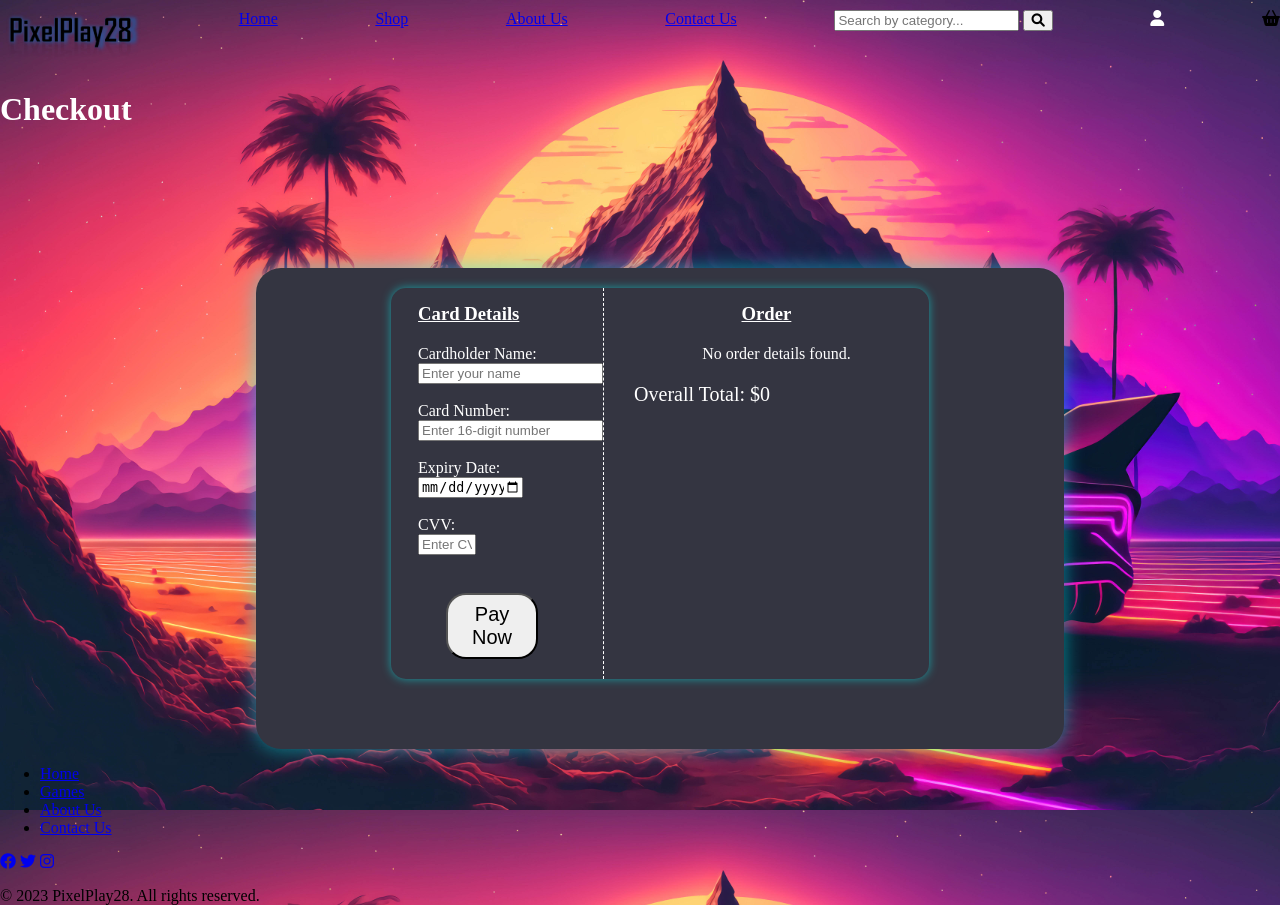
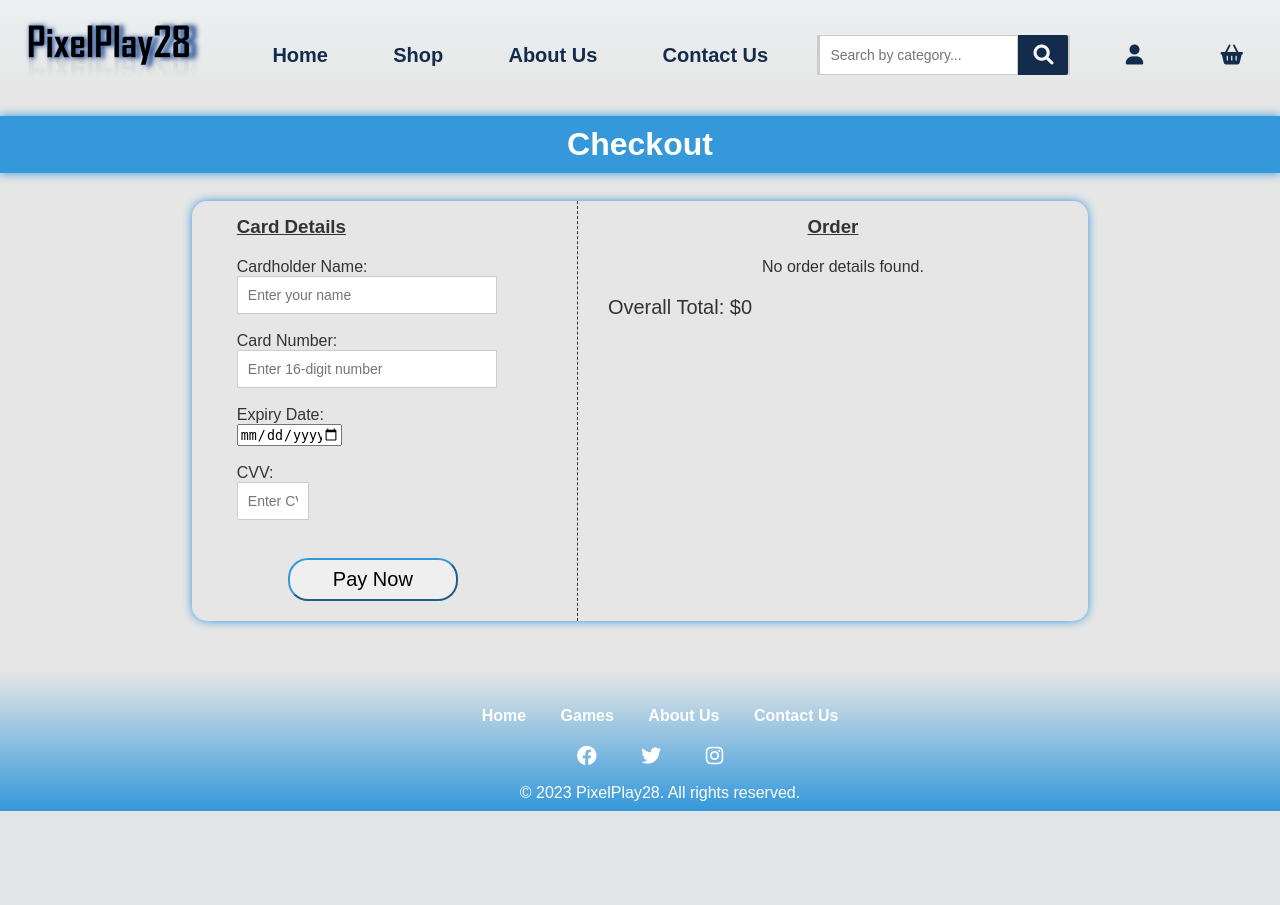
Before and after one commit to Laurynlau/Team28GitHub, a PHP site: page /payForm.php in a window 1280 px wide. After the commit the page ends 811 px from the top, so only its background shows below. Run offline with PHP 8.4, Linux system fonts and the light colour scheme; data that the repository does not hold is empty.

Commit message:
Update payFormStyle.css
Updates:
New Style sheet for the new style of pages

```diff
--- a/payFormStyle.css
+++ b/payFormStyle.css
@@ -1,63 +1,142 @@
+/* All heading styles*/
+body {
+    font-family: Arial, sans-serif;
+    margin: 0;
+    padding: 0;
+    background-color: #e6e6e6;
+    color: #333;
+    width: 100%;
+    overflow-x: hidden;
+  }
+
 nav {
-    width: 100%;
-    height: 60px;
-    top: 0;
-    margin-top: 10px;
+    background: linear-gradient(to bottom,#ecf0f1, #e6e6e6);
+    padding-top: 15px;
+    padding-left: 15px;
+    padding-right: 15px;
+    text-align: center;
     display: flex;
     justify-content: space-between;
-
+    align-items: center;
+    flex-wrap: wrap;
   }
 
-nav ul {
-    display: flex;
-    list-style: none;
+  nav a {
+    color: #142c4b;
+    text-decoration: none;
+    padding: 14px 16px;
+    display: inline-block;
+    white-space: nowrap; /* Prevent text from wrapping */
+    font-weight: bold;
+    font-size: 20px;
   }
 
-.nav-section{
-  display: flex;
+nav a:hover {
+    background: linear-gradient(to bottom, #e6e6e6, #3498db); /* Gradient from off-white to primary color */
+    color: #ffffff;
   }
 
-nav ul li a {
-    color: rgb(255, 255, 255);
-    line-height: 60px;
-    padding: 0 20px;
-    font-size: 15px;
-    text-decoration: none;
-    border-radius: 7px;
-    margin-right:10px;
+.dropdown {
     display: inline-block;
   }
 
-nav ul li a:hover {
-    background-color: rgb(0, 255, 255);
+.dropdown-content {
+    color: #6f8695;
+    display: none;
+    position: absolute;
+    background-color:#ffffff;
+    box-shadow: 0 8px 16px #f9f9f9;
+    z-index: 1;
+    text-align: left;
+    font-weight: normal;
   }
 
-body {
-    background-image: url("sportscar.jpg");
-    background-size: cover;
-    height: 100vh;
-    margin: 0;
+.dropdown:hover .dropdown-content {
+    display: block;
   }
 
-div {
-    color: rgb(255, 255, 255);
+.search-container {
+    display: flex;
+    justify-content: center;
+    background-color: #cccccc;
+    box-shadow: 0 2px 5px #cccccc(0, 0, 0, 0.1);
+    transition: border-color 0.3s ease;
   }
 
-.page-container {
-    background-color: #343541;
-    width:60%;
-    margin-left: 20%;
-    padding: 20px;
-    margin-top: 100px;
-    border-radius: 25px;
-    box-shadow: 0 0 20px rgba(0, 255, 255, 0.5);
+input[type="text"] {
+    width: 70%;
+    padding: 10px;
+    border: 1px solid #cccccc;
+    border-radius: 2px 0 0 2px;
+    outline: none;
+    transition: border-color 0.3s ease;
+    font-size: 14px;
+  }
+
+input[type="text"]:focus {
+    border-color: #2c5393;
+  }
+
+.search-icon {
+    font-size: 20px;
+    color: #f9f9f9;
+  }
+
+.search-btn {
+    padding: 10px 15px;
+    background-color: #142c4b;
+    border: none;
+    border-radius: 0 2px 2px 0;
+    cursor: pointer;
+    color: #f9f9f9;
+  }
+
+.icon {
+    color: #142c4b;
+    font-size: 20px;
+    margin: 0 10px;
+    padding: 12px;
+  }
+
+.icon:hover{
+    background: linear-gradient(to bottom, #e6e6e6, #3498db);
+    color: #ffffff;
+  }
+
+.logo {
+    max-width: 45%;
+    margin-right: 20px;
+    height: 80px;
+  }
+
+.dropdown-content a {
+    font-weight:lighter ;
+    font-size: 18px;
+    color: #142c4b;
+  }
+
+
+/* body styles*/
+.hero-section {
+    position: relative;
+    width: 100%;
+    overflow: hidden;
     text-align: center;
   }
 
+ .page-title {
+    margin-bottom: 10px;
+    background-color: #3498db;
+    color: #ffffff;
+    padding: 10px 0;
+    box-shadow: 0 0 10px #3498db;
+  }
+
+/* All form styles*/
 .form-container{
   width:70%;
   display: flex;
-  box-shadow: 0 0 10px rgba(0, 255, 255, 0.5);
+  box-shadow: 0 0 10px #3498db;
   border-radius: 15px;
   margin-left:15%;
   margin-bottom: 50px;
@@ -68,13 +147,14 @@ div {
   padding:8px;
   font-size: 20px;
   border-radius: 20px;
+  border-color: #3498db;
   margin-top: 20px;
   margin-left: 15%;
   margin-bottom: 20px;
 }
 
 .form-left-half{
-  flex: 0.3;
+  flex: 0.4;
   margin-left: 0%;
   border-right: 1px dashed;
   text-align: left;
@@ -82,7 +162,7 @@ div {
 }
 
 .form-right-half{
-  flex: 0.7;
+  flex: 0.6;
 }
 
 .order-heading{
@@ -100,7 +180,7 @@ div {
 .item-container {
   display: flex;
   flex-direction: row;
-  margin-bottom: 20px; /* Adjust as needed */
+  margin-bottom: 20px;
 }
 
 .order-item {
@@ -127,12 +207,6 @@ div {
   width: auto;
 }
 
-.middle-section {
-  display: flex;
-  flex-direction: column;
-  text-align: left;
-}
-
 .product-img{
   height: 90px;
   width: auto;
@@ -156,17 +230,69 @@ label {
   width: 100px;
 }
 
+/* All footer styles*/
+footer {
+    background: linear-gradient(to bottom, #e6e6e6, #3498db);
+    color: #ffffff;
+    padding: 20px;
+    text-align: center;
+    height: 100px;
+    width: 100%;
+    bottom: 0;
+  }
+
+footer ul {
+    list-style: none;
+    padding: 0;
+  }
+
+footer li {
+    display: inline;
+    margin: 0 15px;
+  }
+
+footer a {
+    color: #ffffff;
+    text-decoration: none;
+    font-weight: bold;
+    font-size: 16px;
+  }
+
+footer a:hover {
+    text-decoration: underline;
+   color: #333;
+ }
+
+.footer-social {
+    margin-top: 20px;
+  }
+
+.footer-social a {
+    display: inline-block;
+    margin: 0 10px;
+    margin-right: 30px;
+    color: #ffffff;
+    font-size: 20px;
+  }
+
+.footer-social a:hover {
+    color: #333
+  }
+
+/* Responsive page - works optimised for mobile*/
 @media only screen and (max-width: 1060px) {
   .form-container{
     width:70%;
-    box-shadow: 0 0 10px rgba(0, 255, 255, 0.5);
+    box-shadow: 0 0 10px #3498db;
     border-radius: 15px;
     margin-left:15%;
     margin-bottom: 50px;
   }
+
   .form-right-half{
     display:none;
   }
+
   .form-left-half{
     flex: 1;
     border-right:none;
```
Lines whose indentation alone changed are shown as unchanged.
